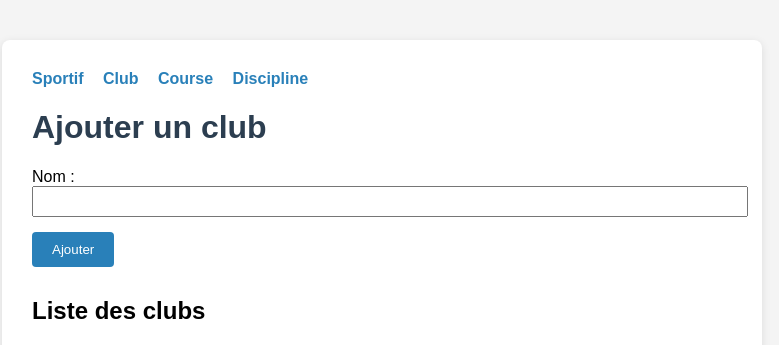
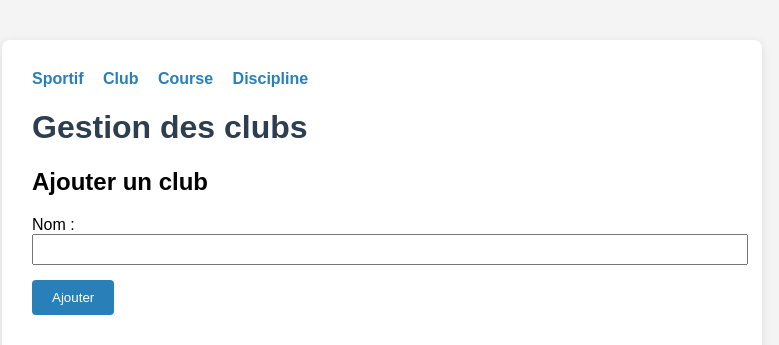
Before and after one commit to cedrictisseyre/iemh-marseille-2025, a PHP site: page /jade-mouillot/php-admin/pages/club.php in a window 1280 px wide. Shown: the top 345 px of the page, without its empty margins (258-1037 px from the left). Run offline with PHP 8.4, Linux system fonts and the light colour scheme; data that the repository does not hold is empty.

Commit message:
Ajout d'un titre personnalisé pour chaque page de gestion (sportif, club, course, discipline)

```diff
--- a/jade-mouillot/php-admin/pages/club.php
+++ b/jade-mouillot/php-admin/pages/club.php
@@ -15,7 +15,7 @@ $clubs = $pdo->query($sql)->fetchAll();
 <html lang="fr">
 <head>
     <meta charset="UTF-8">
-    <title>Clubs</title>
+    <title>Gestion des clubs</title>
     <style>
         body { font-family: Arial, sans-serif; background: #f4f4f4; }
         .container { max-width: 700px; margin: 40px auto; background: #fff; padding: 30px; border-radius: 8px; box-shadow: 0 2px 8px rgba(0,0,0,0.1); }
@@ -42,7 +42,8 @@ $clubs = $pdo->query($sql)->fetchAll();
         <a href="course.php">Course</a>
         <a href="discipline.php">Discipline</a>
     </div>
-    <h1>Ajouter un club</h1>
+    <h1>Gestion des clubs</h1>
+    <h2>Ajouter un club</h2>
     <form method="post" class="form-section">
         <label>Nom : <input type="text" name="nom" required></label>
         <button type="submit" name="ajouter">Ajouter</button>
--- a/jade-mouillot/php-admin/pages/course.php
+++ b/jade-mouillot/php-admin/pages/course.php
@@ -15,7 +15,7 @@ $courses = $pdo->query($sql)->fetchAll();
 <html lang="fr">
 <head>
     <meta charset="UTF-8">
-    <title>Courses</title>
+    <title>Gestion des courses</title>
     <style>
         body { font-family: Arial, sans-serif; background: #f4f4f4; }
         .container { max-width: 700px; margin: 40px auto; background: #fff; padding: 30px; border-radius: 8px; box-shadow: 0 2px 8px rgba(0,0,0,0.1); }
@@ -42,7 +42,8 @@ $courses = $pdo->query($sql)->fetchAll();
         <a href="course.php">Course</a>
         <a href="discipline.php">Discipline</a>
     </div>
-    <h1>Ajouter une course</h1>
+    <h1>Gestion des courses</h1>
+    <h2>Ajouter une course</h2>
     <form method="post" class="form-section">
         <label>Nom : <input type="text" name="nom" required></label>
         <button type="submit" name="ajouter">Ajouter</button>
--- a/jade-mouillot/php-admin/pages/discipline.php
+++ b/jade-mouillot/php-admin/pages/discipline.php
@@ -15,7 +15,7 @@ $disciplines = $pdo->query($sql)->fetchAll();
 <html lang="fr">
 <head>
     <meta charset="UTF-8">
-    <title>Disciplines</title>
+    <title>Gestion des disciplines</title>
     <style>
         body { font-family: Arial, sans-serif; background: #f4f4f4; }
         .container { max-width: 700px; margin: 40px auto; background: #fff; padding: 30px; border-radius: 8px; box-shadow: 0 2px 8px rgba(0,0,0,0.1); }
@@ -42,7 +42,8 @@ $disciplines = $pdo->query($sql)->fetchAll();
         <a href="course.php">Course</a>
         <a href="discipline.php">Discipline</a>
     </div>
-    <h1>Ajouter une discipline</h1>
+    <h1>Gestion des disciplines</h1>
+    <h2>Ajouter une discipline</h2>
     <form method="post" class="form-section">
         <label>Nom : <input type="text" name="nom" required></label>
         <button type="submit" name="ajouter">Ajouter</button>
--- a/jade-mouillot/php-admin/pages/sportif.php
+++ b/jade-mouillot/php-admin/pages/sportif.php
@@ -26,7 +26,7 @@ $sportifs = $pdo->query($sql)->fetchAll();
 <html lang="fr">
 <head>
     <meta charset="UTF-8">
-    <title>Sportifs</title>
+    <title>Gestion des sportifs</title>
     <style>
         body { font-family: Arial, sans-serif; background: #f4f4f4; }
         .container { max-width: 700px; margin: 40px auto; background: #fff; padding: 30px; border-radius: 8px; box-shadow: 0 2px 8px rgba(0,0,0,0.1); }
@@ -53,7 +53,8 @@ $sportifs = $pdo->query($sql)->fetchAll();
         <a href="course.php">Course</a>
         <a href="discipline.php">Discipline</a>
     </div>
-    <h1>Ajouter un sportif</h1>
+    <h1>Gestion des sportifs</h1>
+    <h2>Ajouter un sportif</h2>
     <form method="post" class="form-section">
         <label>Nom : <input type="text" name="nom" required></label>
         <label>Course :
```
